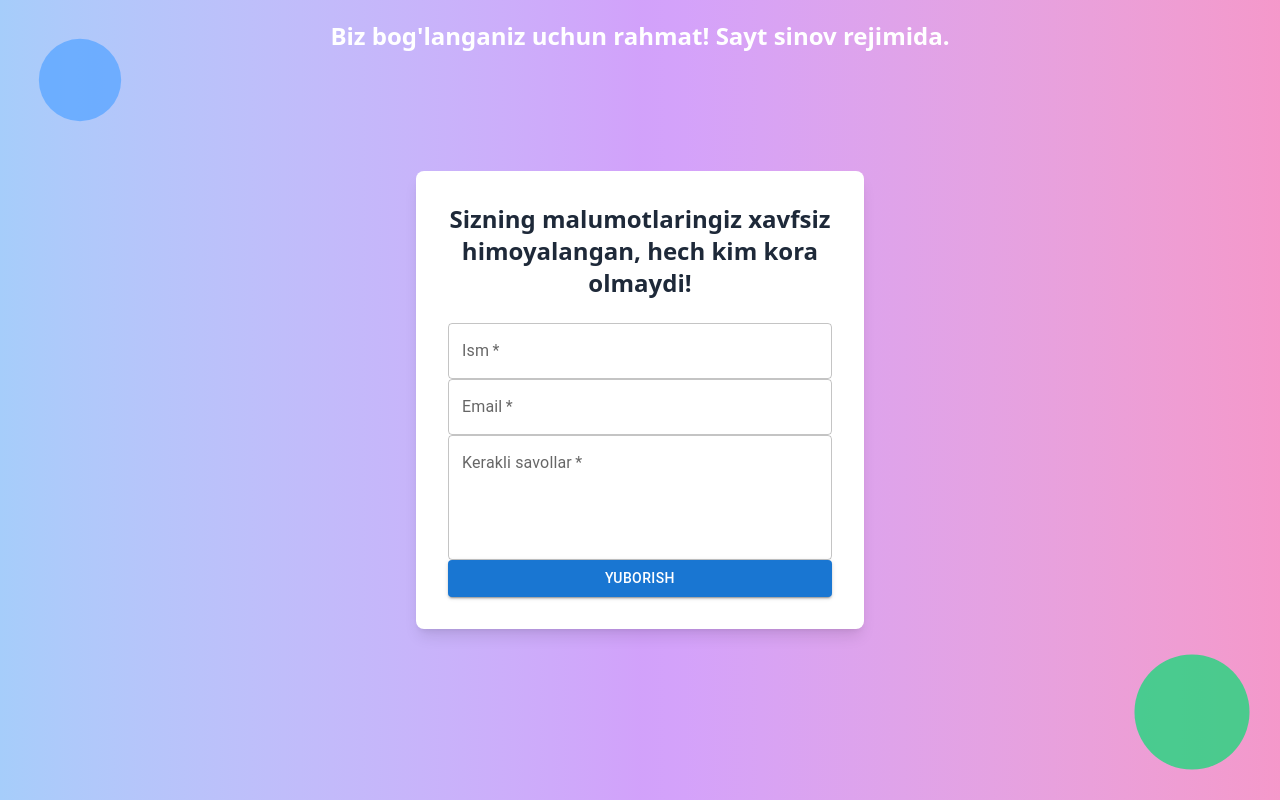
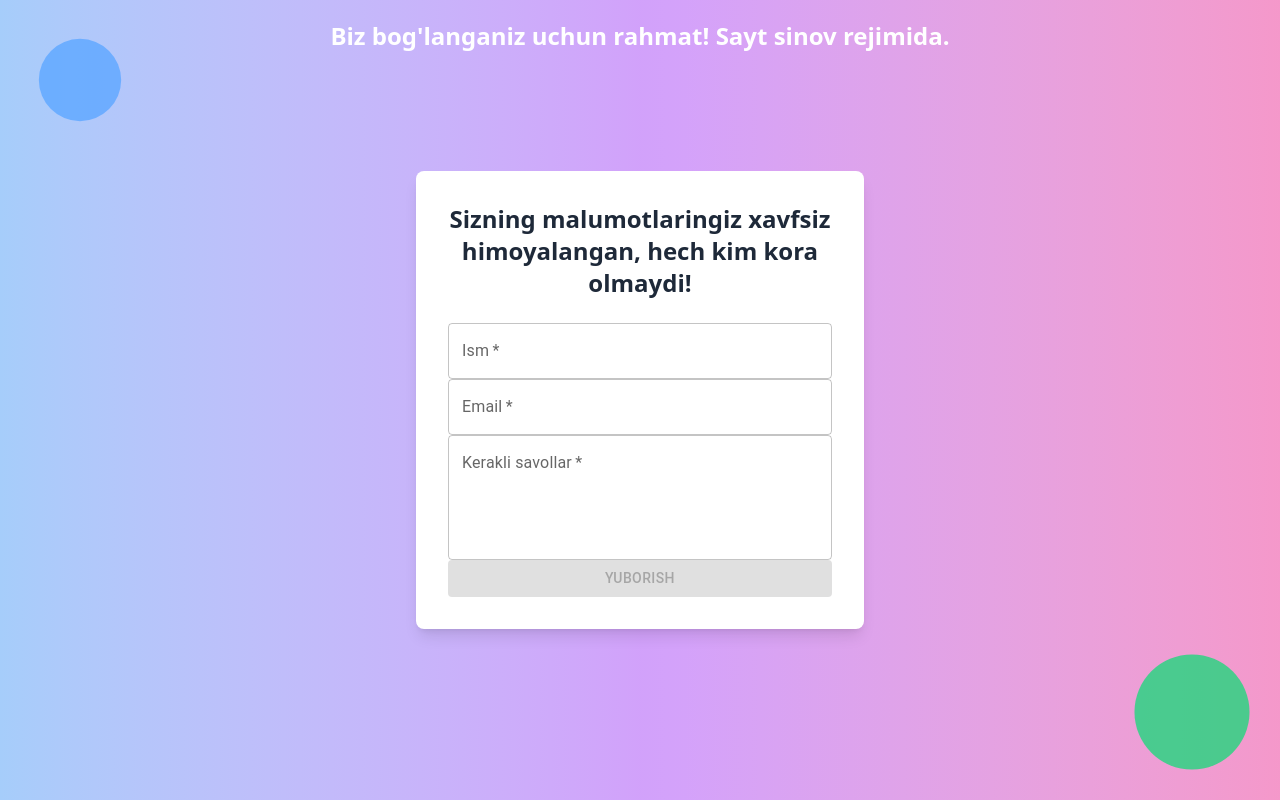
Before and after one commit to RamizjonSheraliyev/my-protfolio, a React (Vite) app: page / in a window 1280 px wide. Shown: the top 800 px of the page. Built offline with nearby package versions, Linux system fonts and the light colour scheme.

Commit message:
add email

```diff
--- a/src/components/about.jsx
+++ b/src/components/about.jsx
@@ -63,6 +63,12 @@ const SecureForm = () => {
       setLoading(false);
     }
   };
+
+  // Email validation function to check if it ends with @gmail.com
+  const isEmailValid = email.endsWith('@gmail.com');
+
+  // Button should be enabled only if all fields are filled correctly
+  const isFormValid = name && email && question && isEmailValid;
 
   return (
     <section id='contact'>
@@ -162,7 +168,7 @@ const SecureForm = () => {
               variant="contained"
               color="primary"
               fullWidth
-            disabled={loading}
+              disabled={loading || !isFormValid}
               className="py-3 text-lg font-semibold transition duration-300 hover:opacity-90"
               startIcon={loading && <CircularProgress size={20} color="inherit" />}
             >
```
Lines whose indentation alone changed are shown as unchanged.
